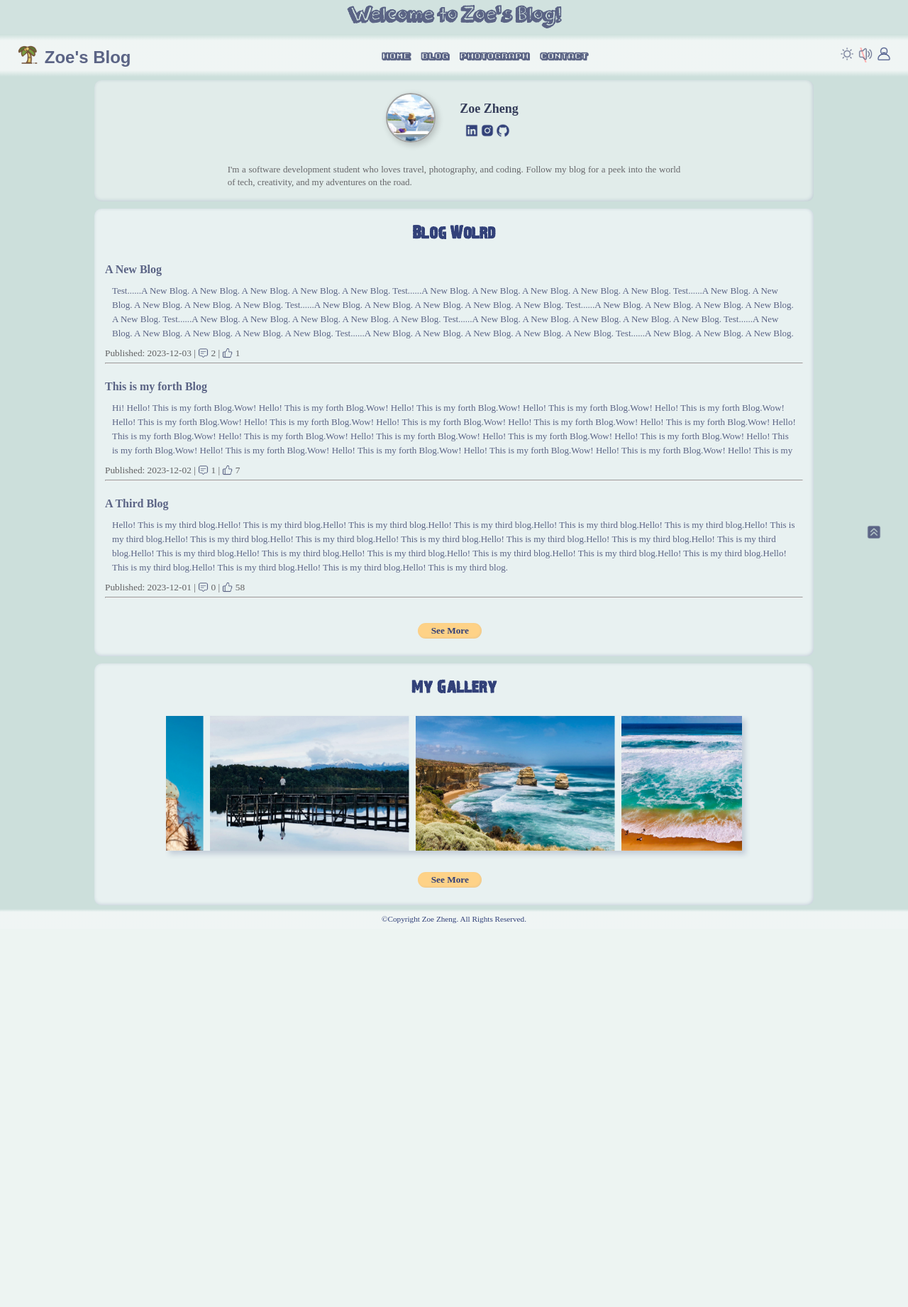
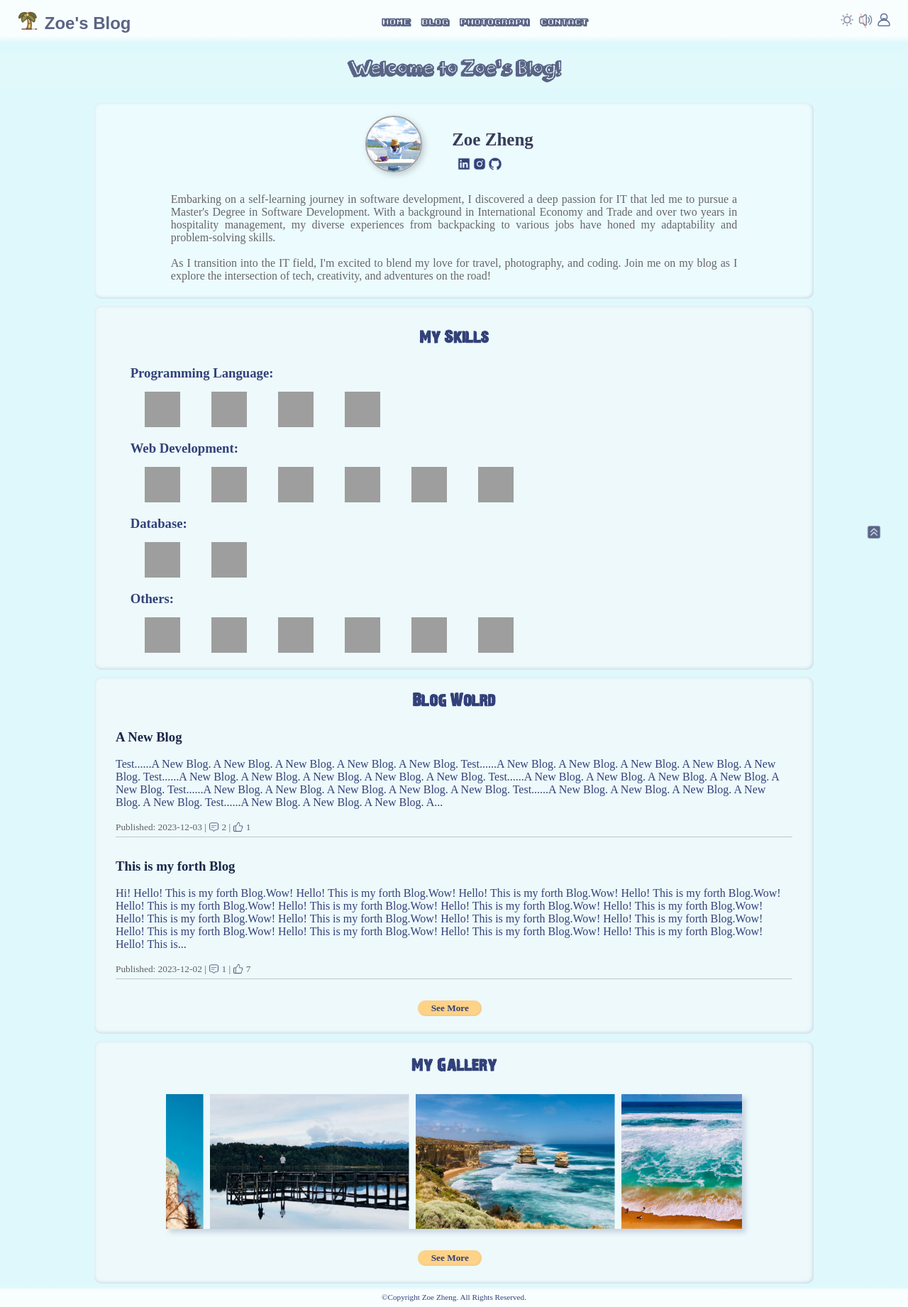
Before and after one commit to zoe-yuye/MyBlog, a PHP site: page / in a window 1280 px wide. Shown: the whole page at 71% size. Before the commit the page ends 1301 px from the top, so only its background shows below. Run offline with PHP 8.4, Linux system fonts and the light colour scheme; data comes from the database, SQL or seed files in the repository; some web fonts are replaced; grey boxes are pictures that could not be loaded.

Commit message:
update skills and UI

```diff
--- a/css/blog_page_style.css
+++ b/css/blog_page_style.css
@@ -28,8 +28,7 @@ main{
     scale:1.1;
 }
 .nav{
-    background:rgba(255, 255, 255, 0.1);
-    background: linear-gradient(to bottom, rgba(255, 255, 255, 0),rgba(255, 255, 255, 0.2) 5%, rgba(255, 255, 255, 0.2) 95%, rgba(255, 255, 255, 0) );
+    background: linear-gradient(to bottom, rgba(255, 255, 255, 0),rgba(255, 255, 255, 0.5) 10%, rgba(255, 255, 255, 0.5) 90%, rgba(255, 255, 255, 0) );
     padding: 5px 0 15px 0;
     color: #6cadaf;
 }
--- a/css/gallery_style.css
+++ b/css/gallery_style.css
@@ -21,7 +21,7 @@ main{
     right: 13%;
     transform: translateY(-50%);
     border-radius: 20px;
-    box-shadow: 2px 2px 20px rgb(85, 88, 94);
+    box-shadow: 2px 2px 10px rgb(143, 147, 155);
     transition: 1s ease-in-out;
 }
 .item:nth-child(1), .item:nth-child(2){
--- a/css/head_footer_style.css
+++ b/css/head_footer_style.css
@@ -22,7 +22,7 @@
 body{
     min-width: 250px;
     height:100vh;
-    background-color: #ccdfdb;
+    background-color: #dff8fc;
     display: flex;
     flex-direction: column;
 }
@@ -61,7 +61,7 @@ footer{
     padding: 0.5rem;
     text-align: center;
     font-size: 0.7rem;
-    background: linear-gradient(to top, rgba(255,255,255,0.7) 85%, #ccdfdb );
+    background: linear-gradient(to top, rgba(255,255,255,0.8) 85%, #dff8fc );
 
 }
 #backtop{
@@ -77,7 +77,7 @@ footer{
     align-items: center;
     justify-content: space-between;
     padding: 1rem 1.5rem 1rem 1.5rem;
-    background: linear-gradient(to bottom, #ccdfdb,rgba(255,255,255,0.7) 15%, rgba(255,255,255,0.7) 85%, #ccdfdb );
+    background: linear-gradient(to bottom, rgba(255,255,255,0.8) 85%, #dff8fc );
 }
 .navBar .logo{
     animation: rotate 3s 1;
--- a/css/index.css
+++ b/css/index.css
@@ -8,16 +8,23 @@ main{
 main .content{
     flex:1;
 }
+hr {
+    border: none;
+    height: 1px;
+    background-color: rgba(0, 0, 0, 0.2);
+}
 
 h1{
     font-family: 'Betsy', sans-serif;
     padding: 0.5rem;
     text-align: center;
     color: #5b6485;
+    margin : 1rem 0 1rem 0;
     background-color: rgba(255,255,255, 0.1) ;
     /* border-bottom: 1px solid #616665; */
 }
-h2{
+
+.my_blog h2, .gallery h2, .skills h2 {
     margin: 1.3rem 0 1.8rem 0;
     background-color: rgba(244, 249, 251, 0.7);
     animation: shake 3s 1;
@@ -25,10 +32,21 @@ h2{
     text-align: center;
     background-color:transparent ;
 }
-
+.skills{
+    padding: 10px 5%;
+}
+.skills a{
+    margin:20px;
+}
+.skills div{
+    margin-bottom: 10px;
+}
+.skills h3{
+    margin: 15px 0;
+}
 .avatar{
-    width:70px;
-    height: 70px;
+    width:80px;
+    height: 80px;
     border-radius: 100%;
     box-shadow: 3px 3px 10px rgba(0, 0, 0, 0.2);
     border: 2px solid rgb(160,160,160);
@@ -56,14 +74,14 @@ h2{
     box-shadow:inset -1px -1px 5px rgba(51, 66, 122, 0.2);
 }
 .about_me .me{
-    margin: 22px;
+    margin: 30px 30px 10px 30px;
 }
 .about_me p{
     text-align: justify;
     color: rgb(102, 102, 105);
 }
 .about_me .name{
-    font-size: 18px;
+    font-size: 25px;
     font-weight: bold;
     margin-bottom: 10px;
     color: #353d5a;
@@ -75,12 +93,12 @@ h2{
 }
 
 .about_me .intro{
-    margin: 10px 18%;
-    font-size: small;
+    margin: 15px 10%;
+    font-size: 16px;
     line-height: 18px;
 }
 
-.my_blog,.gallery{
+.my_blog,.gallery, .skills{
     flex: 1;
     margin-top: 10px;
     color: #324179;
@@ -90,19 +108,14 @@ h2{
 }
 .my_blog .title{
     cursor: pointer;
-    color: #100f0f;
+    color: #1b284a;
+}
+.my_blog .title:hover{
+    cursor: pointer;
+    color: #464f64;
 }
 .my_blog .blog{
-    margin: 15px;
-    height: 150px;
-}
-.my_blog .body{
-    margin: 10px;
-    font-size: 13px;
-    line-height: 20px;
-    max-height: 80px;
-    overflow: hidden;
-    color: #5b6485;
+    margin: 30px;
 }
 
 .blog .date{
--- a/index.php
+++ b/index.php
@@ -14,15 +14,15 @@ $conn = new mysqli("localhost", "root", "", "myblog");
 </head>
 <body>
     <header>
+        <?php include 'header.php'?>
         <h1>Welcome to Zoe's Blog!</h1>
-        <?php include 'header.php'?>
     </header>
     <main>
         <img src="images/up.png" alt="" class="icon" id="backtop">
         <div class="content">
             <div class="about_me">
                 <div class="my_info">
-                    <img src="images/me.png" alt="" class="avatar">
+                <a href="contact.php"><img src="images/me.png" alt="" class="avatar"></a>
                     <div class="me">
                         <p class="name">Zoe Zheng</p>
                         <ul class="my_info">
@@ -32,19 +32,35 @@ $conn = new mysqli("localhost", "root", "", "myblog");
                     </ul>
                     </div>
                 </div>
-                <p class="intro">I'm a software development student who loves travel, photography, and coding. Follow my blog for a peek into the world of tech, creativity, and my adventures on the road. <p>
+                <p class="intro">Embarking on a self-learning journey in software development, I discovered a deep passion for IT that led me to pursue a Master's Degree in Software Development. With a background in International Economy and Trade and over two years in hospitality management, my diverse experiences from backpacking to various jobs have honed my adaptability and problem-solving skills.
+                    <br><br> As I transition into the IT field, I'm excited to blend my love for travel, photography, and coding.
+                    Join me on my blog as I explore the intersection of tech, creativity, and adventures on the road!<p>
+            </div>
+            <div class="skills">
+                <h2>My Skills</h2>
+                <?php include 'skills.php'?>
             </div>
             <div class="my_blog">
                 <h2>Blog Wolrd</h2>
-
                 <?php
-                    $result = $conn->query("SELECT * FROM blogs ORDER BY publish_date DESC LIMIT 3;");
+                    $result = $conn->query("SELECT * FROM blogs ORDER BY publish_date DESC LIMIT 2;");
                     foreach ($result as $row) {
                     $title = $row['title'];
                 ?>
                 <div class="blog">
-                    <h3 class="title"><a href="blog.php?title=<?php echo urlencode($row['title']); ?>"><?php echo $row['title']?></a></h3>
-                    <p class="body"><?php echo $row['body']?></p>
+                    <a href="blog.php?title=<?php echo urlencode($row['title']); ?>"><h3 class="title"><?php echo $row['title']?></h3></a>
+                    <br>
+                    <?php
+                        $text = $row['body'];
+                        $maxWords = 100;
+                        $words = explode(' ', $text);
+                        if (count($words) > $maxWords) {
+                            $words = array_slice($words, 0, $maxWords);
+                            $text = implode(' ', $words) . '...';
+                        }
+                        echo '<p class="body">' . $text . '</p>';
+                    ?>
+                    <br>
                     <p class="date"><?php echo ' Published: '; echo $row['publish_date']?>
                         <?php
                             $comments = $conn->query("SELECT COUNT(*) AS comment_count FROM `comments` WHERE `blog_title` = '$title';")->fetch_assoc();
--- /dev/null
+++ b/skills.php
@@ -0,0 +1,40 @@
+<!DOCTYPE html>
+<html lang="en">
+<head>
+    <meta charset="UTF-8">
+    <meta name="viewport" content="width=device-width, initial-scale=1.0">
+    <title>Skills</title>
+</head>
+<body>
+<div>
+  <h3>Programming Language:</h3>
+  <a href="https://www.java.com" target="_blank" rel="noreferrer"> <img src="https://raw.githubusercontent.com/devicons/devicon/master/icons/java/java-original.svg" alt="java" width="50" height="50"/> </a>
+  <a href="https://www.w3schools.com/cs/" target="_blank" rel="noreferrer"> <img src="https://raw.githubusercontent.com/devicons/devicon/master/icons/csharp/csharp-original.svg" alt="csharp" width="50" height="50"/> </a>
+  <a href="https://www.php.net" target="_blank" rel="noreferrer"> <img src="https://raw.githubusercontent.com/devicons/devicon/master/icons/php/php-original.svg" alt="php" width="50" height="50"/> </a>
+  <a href="https://developer.mozilla.org/en-US/docs/Web/JavaScript" target="_blank" rel="noreferrer"> <img src="https://raw.githubusercontent.com/devicons/devicon/master/icons/javascript/javascript-original.svg" alt="javascript" width="50" height="50"/> </a>
+  </div>
+  <div>
+  <h3>Web Development:</h3>
+  <a href="https://www.w3schools.com/css/" target="_blank" rel="noreferrer"> <img src="https://raw.githubusercontent.com/devicons/devicon/master/icons/css3/css3-original-wordmark.svg" alt="css3" width="50" height="50"/> </a>
+  <a href="https://www.w3.org/html/" target="_blank" rel="noreferrer"> <img src="https://raw.githubusercontent.com/devicons/devicon/master/icons/html5/html5-original-wordmark.svg" alt="html5" width="50" height="50"/> </a>
+  <a href="https://reactjs.org/" target="_blank" rel="noreferrer"> <img src="https://raw.githubusercontent.com/devicons/devicon/master/icons/react/react-original-wordmark.svg" alt="react" width="50" height="50"/> </a>
+  <a href="https://nodejs.org" target="_blank" rel="noreferrer"> <img src="https://raw.githubusercontent.com/devicons/devicon/master/icons/nodejs/nodejs-original-wordmark.svg" alt="nodejs" width="50" height="50"/> </a>
+  <a href="https://getbootstrap.com" target="_blank" rel="noreferrer"> <img src="https://raw.githubusercontent.com/devicons/devicon/master/icons/bootstrap/bootstrap-plain-wordmark.svg" alt="bootstrap" width="50" height="50"/> </a>
+  <a href="https://www.chartjs.org" target="_blank" rel="noreferrer"> <img src="https://www.chartjs.org/media/logo-title.svg" alt="chartjs" width="50" height="50"/> </a>
+  </div>
+  <div>
+  <h3>Database:</h3>
+    <a href="https://www.mysql.com/" target="_blank" rel="noreferrer"> <img src="https://raw.githubusercontent.com/devicons/devicon/master/icons/mysql/mysql-original-wordmark.svg" alt="mysql" width="50" height="50"/> </a>
+    <a href="https://www.microsoft.com/en-us/sql-server" target="_blank" rel="noreferrer"> <img src="https://www.svgrepo.com/show/303229/microsoft-sql-server-logo.svg" alt="mssql" width="50" height="50"/> </a>
+</div>
+<div>
+  <h3>Others: </h3>
+   <a href="https://developer.android.com" target="_blank" rel="noreferrer"> <img src="https://raw.githubusercontent.com/devicons/devicon/master/icons/android/android-original-wordmark.svg" alt="android" width="50" height="50"/> </a>
+  <a href="https://firebase.google.com/" target="_blank" rel="noreferrer"> <img src="https://www.vectorlogo.zone/logos/firebase/firebase-icon.svg" alt="firebase" width="50" height="50"/> </a>
+  <a href="https://git-scm.com/" target="_blank" rel="noreferrer"> <img src="https://www.vectorlogo.zone/logos/git-scm/git-scm-icon.svg" alt="git" width="50" height="50"/> </a>
+  <a href="https://www.linux.org/" target="_blank" rel="noreferrer"> <img src="https://raw.githubusercontent.com/devicons/devicon/master/icons/linux/linux-original.svg" alt="linux" width="50" height="50"/> </a>
+  <a href="https://www.figma.com/" target="_blank" rel="noreferrer"> <img src="https://www.vectorlogo.zone/logos/figma/figma-icon.svg" alt="figma" width="50" height="50"/> </a>
+  <a href="https://www.photoshop.com/en" target="_blank" rel="noreferrer"> <img src="https://raw.githubusercontent.com/devicons/devicon/master/icons/photoshop/photoshop-line.svg" alt="photoshop" width="50" height="50"/> </a>
+  </div>
+</body>
+</html>
```
Also changed, not shown: blog_page.php (+11 -1 lines), 2 other files. Lines whose indentation alone changed are shown as unchanged.
